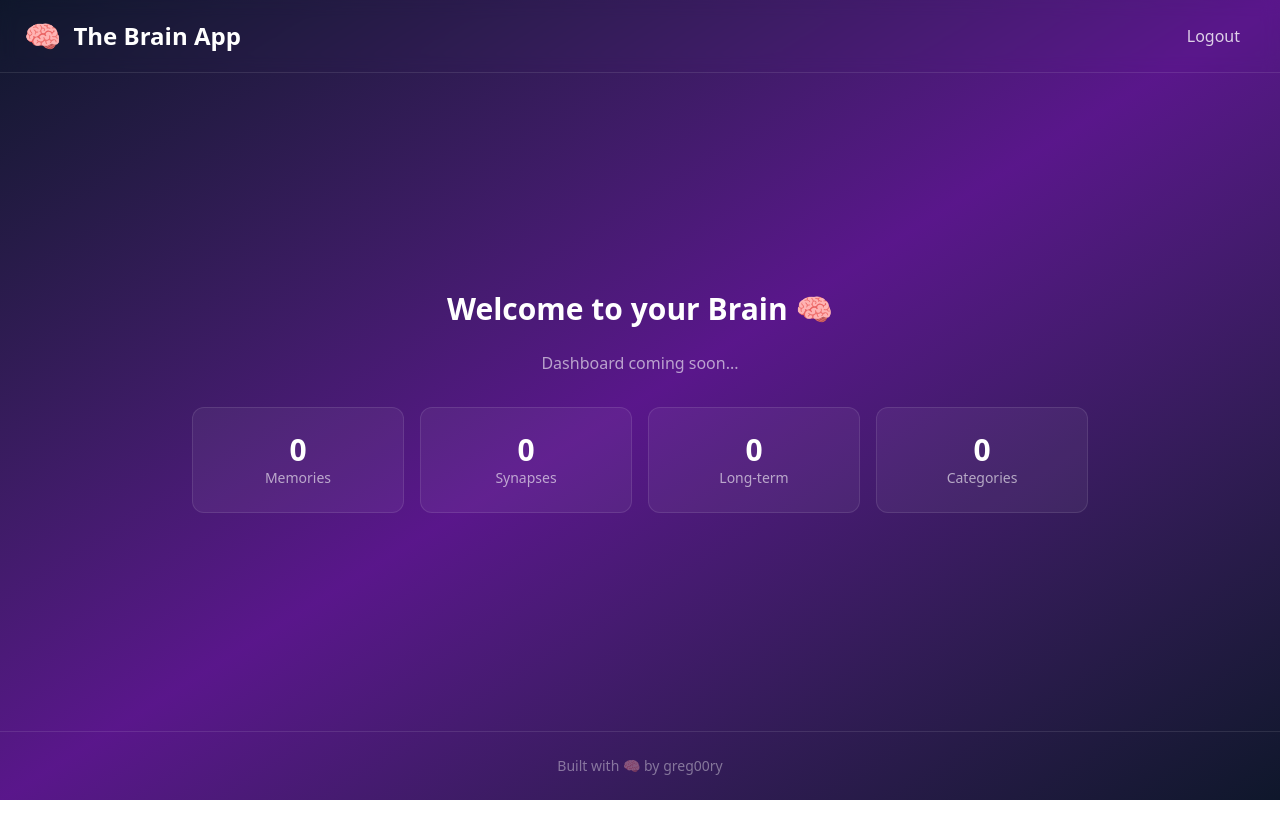
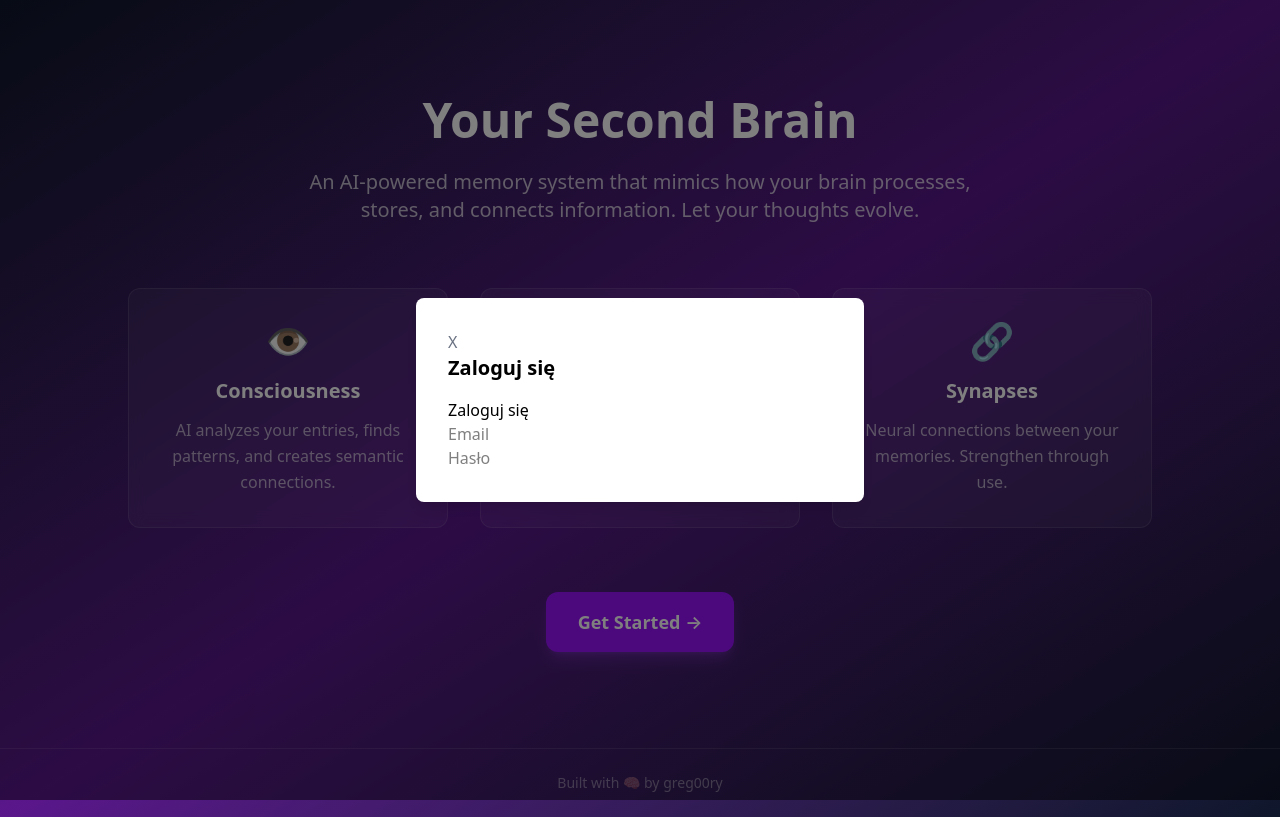
Before and after one commit to greg00ry/Brain-App-Backend-Database-AI-Engine, a React app in the folder frontend/: page / in a window 1280 px wide. Both pictures are taken after a click on the button "Get Started →". Built offline with nearby package versions, Linux system fonts and the light colour scheme; the HTML template or start-up script is replaced by a standard one.

Commit message:
Added Login modal to App.tsx

```diff
--- a/frontend/package.json
+++ b/frontend/package.json
@@ -13,7 +13,8 @@
     "@tailwindcss/postcss": "^4.1.18",
     "axios": "^1.13.5",
     "react": "^19.2.0",
-    "react-dom": "^19.2.0"
+    "react-dom": "^19.2.0",
+    "react-router-dom": "^7.13.0"
   },
   "devDependencies": {
     "@eslint/js": "^9.39.1",
--- a/frontend/src/App.tsx
+++ b/frontend/src/App.tsx
@@ -1,125 +1,34 @@
 import { useState } from 'react'
+import { Landing } from './components/Landing.tsx'
+import { LogginForm } from './components/LogginForm.tsx'
 
 function App() {
   const [isLoggedIn, setIsLoggedIn] = useState(false)
+  const [isLoginModalOpen, setIsLoginModalOpen] = useState(false)
+
+  const handleOpenLoginModal = () => {
+    setIsLoginModalOpen(true)
+   }
+
+  const handleCloseLoginModal = () => {
+    setIsLoginModalOpen(false)
+  }
 
   return (
-    <div className="min-h-screen flex flex-col bg-gradient-to-br from-slate-900 via-purple-900 to-slate-900">
-      {/* Header */}
-      <header className="border-b border-white/10 backdrop-blur-sm">
-        <nav className="max-w-7xl mx-auto px-6 py-4 flex justify-between items-center">
-          <div className="flex items-center gap-3">
-            <span className="text-3xl">🧠</span>
-            <h1 className="text-2xl font-bold text-white">The Brain App</h1>
-          </div>
-          <div className="flex gap-4">
-            {!isLoggedIn ? (
-              <>
-                <button className="px-4 py-2 text-white/80 hover:text-white transition">
-                  Login
-                </button>
-                <button className="px-4 py-2 bg-purple-600 hover:bg-purple-500 text-white rounded-lg transition">
-                  Sign Up
-                </button>
-              </>
-            ) : (
+    <div className="App">
+        <Landing onStartClick = { handleOpenLoginModal }/>
+        {isLoginModalOpen && (
+          <div className="fixed inset-0 bg-black/50 flex items-center justify-center z-50">
+            <div className="bg-white rounded-lg p-8 shadow-lg max-w-md w-full">
               <button
-                onClick={() => setIsLoggedIn(false)}
-                className="px-4 py-2 text-white/80 hover:text-white transition"
-              >
-                Logout
-              </button>
-            )}
-          </div>
-        </nav>
-      </header>
-
-      {/* Main Content */}
-      <main className="flex-1 flex items-center justify-center px-4 sm:px-6 lg:px-8 py-16 sm:py-24">
-        {!isLoggedIn ? (
-          // Landing Page
-          <div className="text-center max-w-5xl">
-            <div className="mb-16">
-              <h2 className="text-5xl font-bold text-white mb-6">
-                Your Second Brain
-              </h2>
-              <p className="text-xl text-white/70 max-w-2xl mx-auto">
-                An AI-powered memory system that mimics how your brain processes,
-                stores, and connects information. Let your thoughts evolve.
-              </p>
-            </div>
-
-            {/* Feature Cards */}
-            <div className="grid md:grid-cols-3 gap-8 mb-16">
-              <div className="bg-white/5 backdrop-blur-sm rounded-xl p-8 border border-white/10">
-                <div className="text-4xl mb-4">👁️</div>
-                <h3 className="text-xl font-semibold text-white mb-3">Consciousness</h3>
-                <p className="text-white/60 leading-relaxed">
-                  AI analyzes your entries, finds patterns, and creates semantic connections.
-                </p>
-              </div>
-
-              <div className="bg-white/5 backdrop-blur-sm rounded-xl p-8 border border-white/10">
-                <div className="text-4xl mb-4">🌘</div>
-                <h3 className="text-xl font-semibold text-white mb-3">Subconsciousness</h3>
-                <p className="text-white/60 leading-relaxed">
-                  Automatic memory decay and pruning. Keep what matters, forget what doesn't.
-                </p>
-              </div>
-
-              <div className="bg-white/5 backdrop-blur-sm rounded-xl p-8 border border-white/10">
-                <div className="text-4xl mb-4">🔗</div>
-                <h3 className="text-xl font-semibold text-white mb-3">Synapses</h3>
-                <p className="text-white/60 leading-relaxed">
-                  Neural connections between your memories. Strengthen through use.
-                </p>
-              </div>
-            </div>
-
-            <button
-              onClick={() => setIsLoggedIn(true)}
-              className="px-8 py-4 bg-purple-600 hover:bg-purple-500 text-white text-lg font-semibold rounded-xl transition shadow-lg shadow-purple-500/25"
-            >
-              Get Started →
-            </button>
-          </div>
-        ) : (
-          // Dashboard Placeholder
-          <div className="text-center w-full max-w-4xl">
-            <h2 className="text-3xl font-bold text-white mb-6">
-              Welcome to your Brain 🧠
-            </h2>
-            <p className="text-white/60 mb-8">Dashboard coming soon...</p>
-
-            {/* Quick Stats Placeholder */}
-            <div className="grid md:grid-cols-4 gap-4">
-              <div className="bg-white/5 rounded-xl p-6 border border-white/10">
-                <div className="text-3xl font-bold text-white">0</div>
-                <div className="text-white/60 text-sm">Memories</div>
-              </div>
-              <div className="bg-white/5 rounded-xl p-6 border border-white/10">
-                <div className="text-3xl font-bold text-white">0</div>
-                <div className="text-white/60 text-sm">Synapses</div>
-              </div>
-              <div className="bg-white/5 rounded-xl p-6 border border-white/10">
-                <div className="text-3xl font-bold text-white">0</div>
-                <div className="text-white/60 text-sm">Long-term</div>
-              </div>
-              <div className="bg-white/5 rounded-xl p-6 border border-white/10">
-                <div className="text-3xl font-bold text-white">0</div>
-                <div className="text-white/60 text-sm">Categories</div>
-              </div>
+                  onClick={handleCloseLoginModal}
+                  className='ansolute top-4 right-4 text-gray-500 hover:text-gray-800'
+                >X</button>
+                <h2 className='text-xl font-bold mb-4'>Zaloguj się</h2>
+              <LogginForm/>
             </div>
           </div>
         )}
-      </main>
-
-      {/* Footer */}
-      <footer className="border-t border-white/10 py-6">
-        <div className="max-w-7xl mx-auto px-6 text-center text-white/40 text-sm">
-          Built with 🧠 by greg00ry
-        </div>
-      </footer>
     </div>
   )
 }
--- a/frontend/src/components/Landing.tsx
+++ b/frontend/src/components/Landing.tsx
@@ -1,10 +1,20 @@
+import React, {useState} from "react"
+import type { ChangeEvent } from "react"
+
+
+
+interface LandingProps {
+    onStartClick: () => void
+}
+
+
+const Landing: React.FC<LandingProps> = ({ onStartClick }) => {
 
 
 
 
 
 
-function Landing() {
     return (
     <div className="min-h-screen flex flex-col bg-gradient-to-br from-slate-900 via-purple-900 to-slate-900">
 
@@ -51,7 +61,7 @@ function Landing() {
             </div>
 
             <button
-
+              onClick={ onStartClick }
               className="px-8 py-4 bg-purple-600 hover:bg-purple-500 text-white text-lg font-semibold rounded-xl transition shadow-lg shadow-purple-500/25"
             >
               Get Started →
--- a/frontend/src/components/LogginForm.tsx
+++ b/frontend/src/components/LogginForm.tsx
@@ -1,13 +1,43 @@
+import React, {useState, type ChangeEvent} from "react"
+import axios from "axios"
 
 
-function LogginForm() {
+
+const LogginForm: React.FC = () => {
+
+    const [email, setEmail] = useState<string>("")
+    const [password, setPassword] = useState<string>("")
+
+    //Typowanie zdarzenia inputa
+    const handleChange = (e: ChangeEvent<HTMLInputElement>,
+         setter: React.Dispatch<React.SetStateAction<string>>) => {
+            setter(e.target.value)
+        }
+
+    //Typowanie zdarzenia wysłki arkusza
+    const handleSubmit = async (e: React.SyntheticEvent<HTMLFormElement>) => {
+        e.preventDefault()
+        //logika logowania
+    }
+
+
     return (
         <div>
-            <form action="/login" method="post">
-                Email: <input type="text" />
-                Hasło: <input type="password" />
-                <button type="submit">Login</button>
-                <button>Register</button>
+
+            Zaloguj się
+            <form onSubmit={handleSubmit}>
+                <input
+                type="email"
+                placeholder="Email"
+                required
+                onChange={(e) => handleChange(e, setEmail)}
+                />
+                <input
+                type="password"
+                placeholder="Hasło"
+                required
+                onChange={(e) => handleChange(e, setPassword)}
+                />
             </form>
         </div>
     )
```
Also changed, not shown: 1 other file (tests, documents, lock files or other folders).
